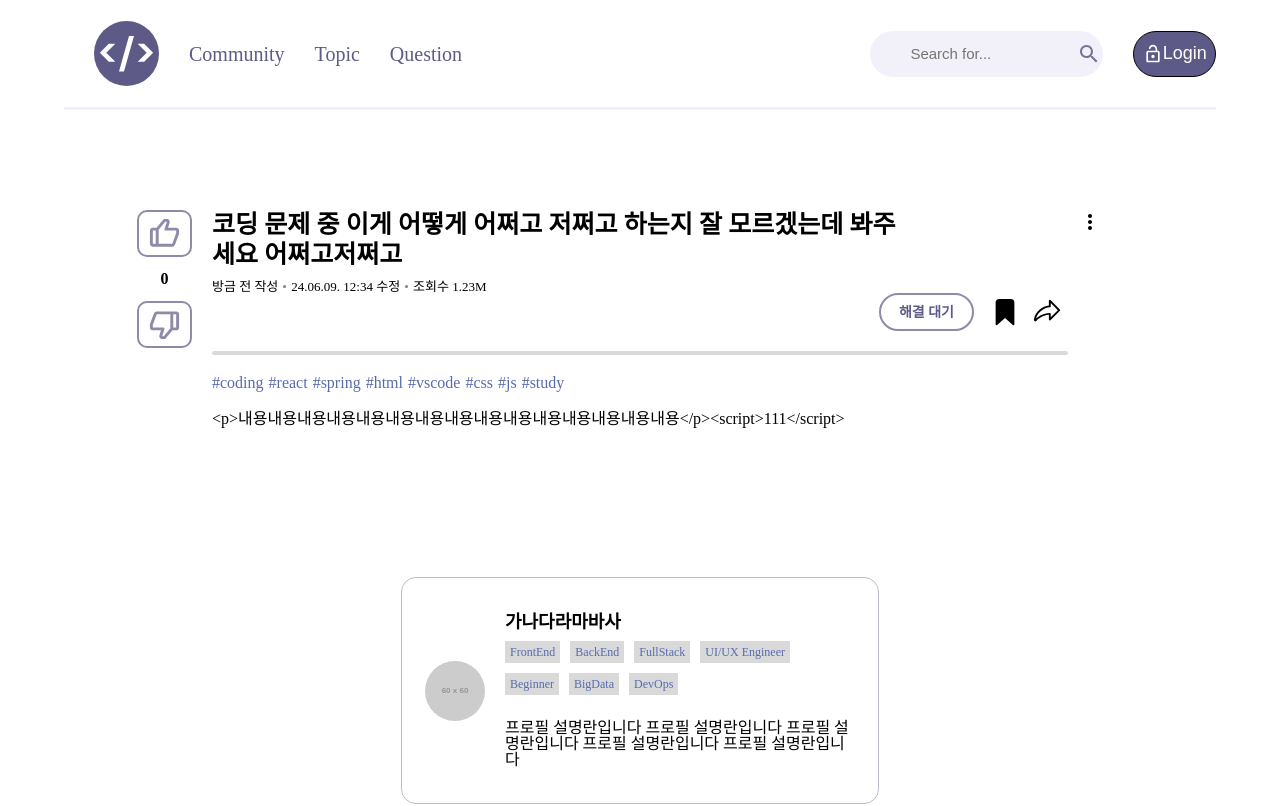
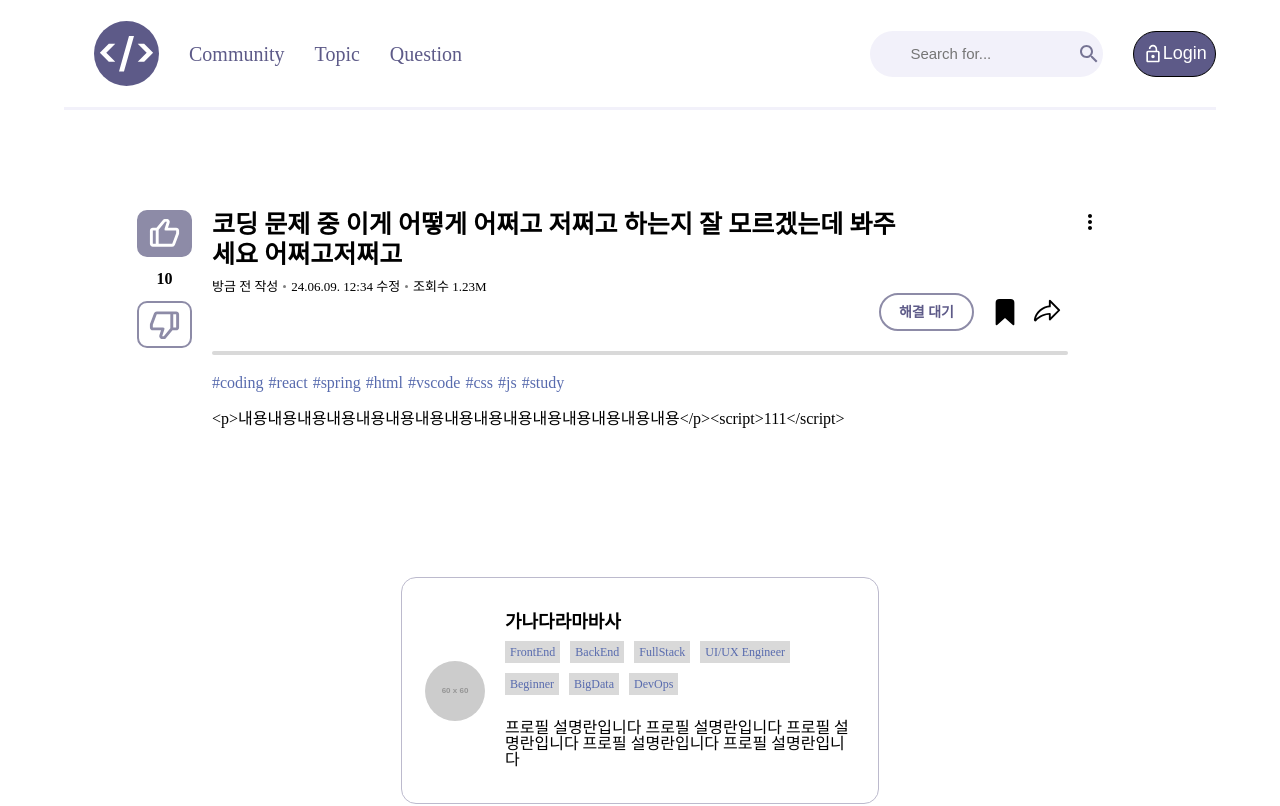
Before and after one commit to ChatCode9/ChatCode-frontend, a React app: page /posts/1 in a window 1280 px wide. Shown: the top 806 px of the page. Built offline with nearby package versions, Linux system fonts and the light colour scheme; the HTML template or start-up script is replaced by a standard one.

Commit message:
안쓰는 코드 정리

```diff
--- a/src/components/detail/Post/index.tsx
+++ b/src/components/detail/Post/index.tsx
@@ -1,10 +1,6 @@
-import ActionButtons from '../ActionButtons';
 import PostHeader from '../PostHeader';
 import WriterProfile from '../WriterProfile';
 import { Container } from './styles';
-import React, { useState } from 'react';
-import axios from 'axios';
-import VotingComponent from '../PostHeader/VotingComponent.tsx';
 
 interface Props {
   postId : number;
@@ -39,7 +35,8 @@ const data = {
   bookmark: true,
   tags: ['coding', 'react', 'spring', 'html', 'vscode', 'css', 'js', 'study'],
   content: '&lt;p&gt;내용내용내용내용내용내용내용내용내용내용내용내용내용내용내용&lt;/p&gt;&lt;script&gt;111&lt;/script&gt;',
-  isLiked: false,
+  likeCount : 10,
+  isLiked: true,
   isDisliked: false,
   userProfile : {
     userId : 1,
@@ -51,12 +48,12 @@ const data = {
 };
 
 function Post({postId} : Props) {
-  const { title, timeline, updated, viewCount, status, bookmark, tags, content,  isLiked, isDisliked, userProfile } = data;
+  const { title, timeline, updated, viewCount, status, bookmark, tags, content,  likeCount, isLiked, isDisliked, userProfile } = data;
 
   return (
     <Container>
       <PostHeader postId={postId} title={title} timeline={timeline} updated={updated} viewCount={viewCount}
-                  status={status} bookmark={bookmark} isLiked={isLiked} isDisliked={isDisliked} />
+                  status={status} bookmark={bookmark} likeCount={likeCount} isLiked={isLiked} isDisliked={isDisliked} />
       <div className="tags">
         {tags.map((tag) => (
           <li key={tag}>#{tag}</li>
--- a/src/components/detail/PostHeader/index.tsx
+++ b/src/components/detail/PostHeader/index.tsx
@@ -14,7 +14,7 @@ import VotingComponent from './VotingComponent.tsx';
 import { SolveModal } from '../../SolveModal.tsx';
 
 import axios from 'axios';
-import { ModalsDispatchContext, ModalsStateContext } from '../../../context/ModalsContext.tsx';
+import { ModalsDispatchContext } from '../../../context/ModalsContext.tsx';
 
 interface Props {
   postId: number;
@@ -24,22 +24,22 @@ interface Props {
   viewCount: number;
   status: string;
   bookmark: boolean;
+  likeCount: number;
   isLiked: boolean;
   isDisliked: boolean;
   isGuest?: boolean;
 }
 
-function PostHeader({ postId, title, timeline, updated, viewCount, status, bookmark, isLiked, isDisliked,  isGuest = false }: Props) {
+function PostHeader({ postId, title, timeline, updated, viewCount, status, bookmark, likeCount, isLiked, isDisliked,  isGuest = false }: Props) {
   const [postStatus, setPostStatus] = useState(status);
   const [isBookmark, setIsBookmark] = useState(bookmark);
 
   const [isModalVisible, setModalVisible] = useState(false);
+
   const [isSolveModalVisible, setIsSolveModalVisible] = useState(false);
   const dispatch = useContext(ModalsDispatchContext);
-  const Modals = useContext(ModalsStateContext);
 
-
-  const [voteCount, setVoteCount] = useState(0);
+  const [voteCount, setVoteCount] = useState(likeCount);
   const [liked, setLiked] = useState(isLiked);
   const [disliked, setDisliked] = useState(isDisliked);
 
@@ -113,7 +113,6 @@ function PostHeader({ postId, title, timeline, updated, viewCount, status, bookm
   };
 
   const handlePostStatus = () => {
-    console.log('handlePostStatus');
     if (dispatch) {
       dispatch.showModal({
         title: '해결 완료로 전환 하시겠습니까?',
```
